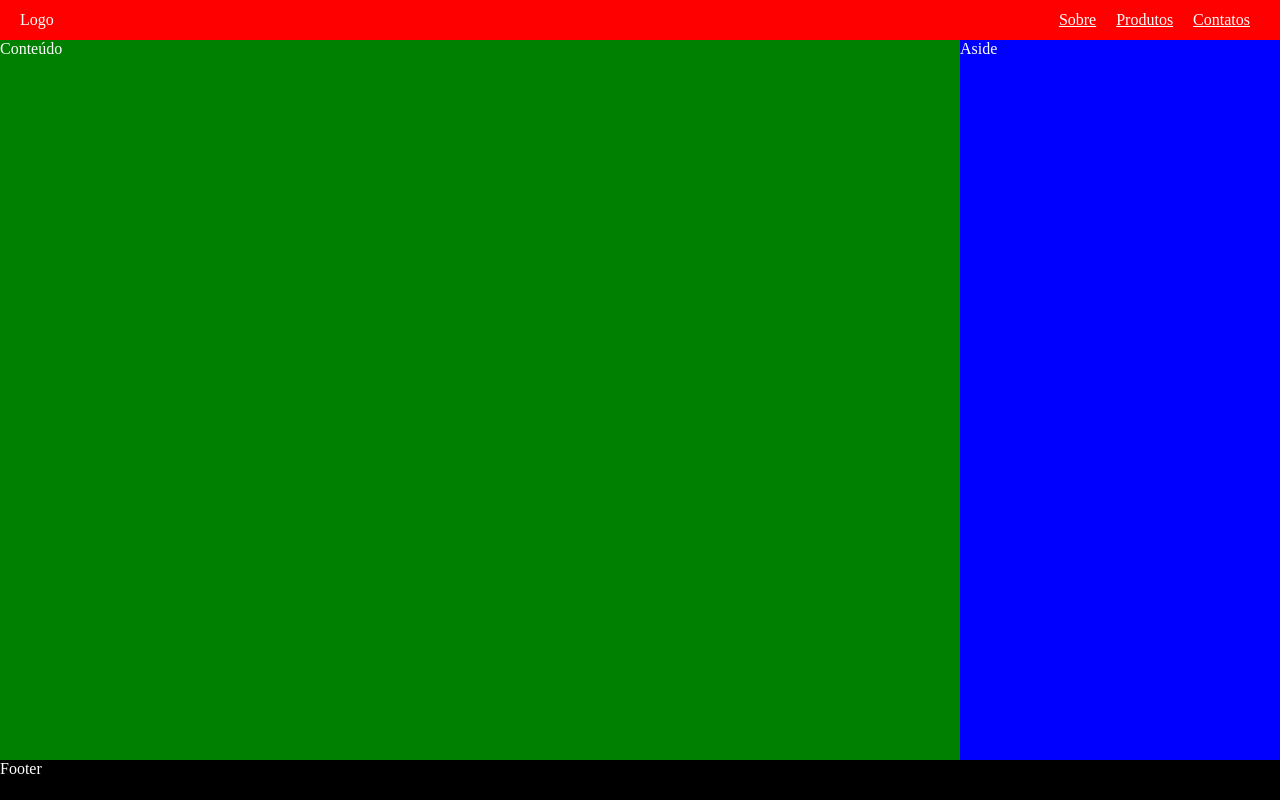
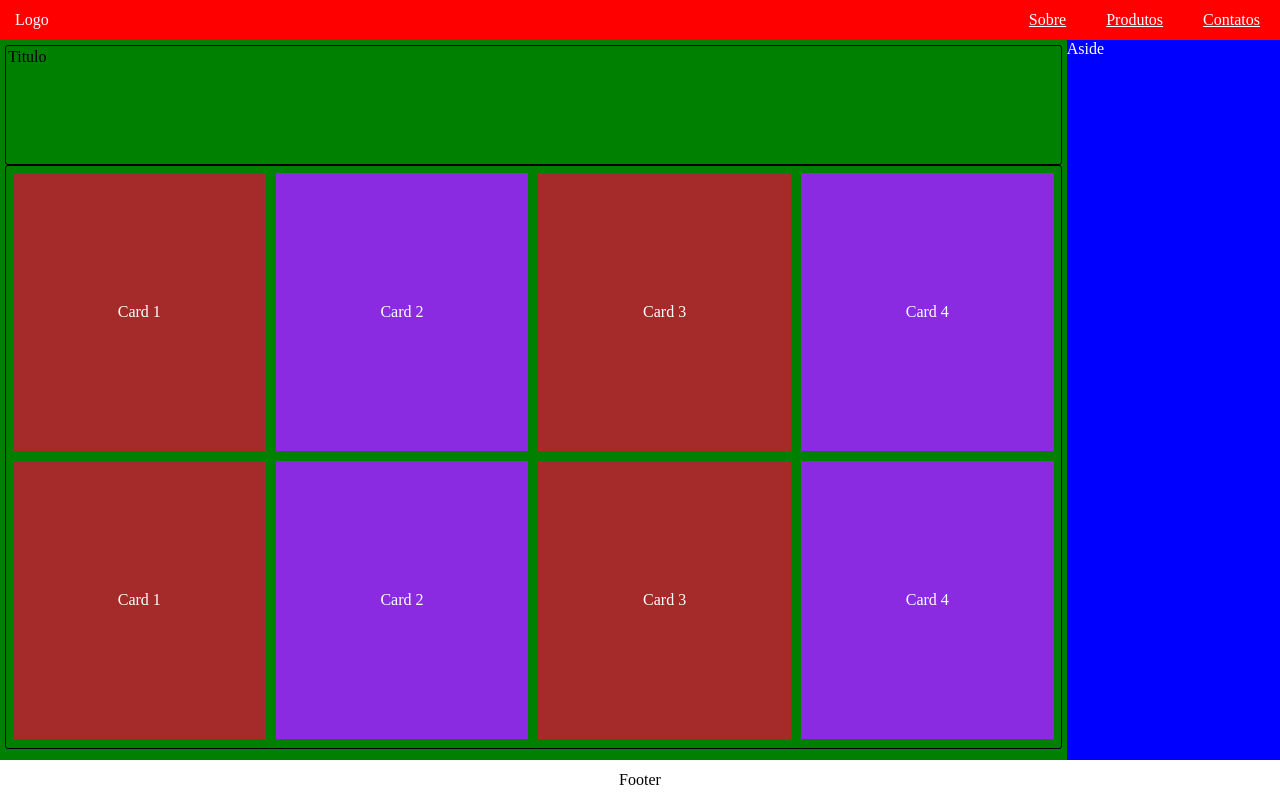
Before and after one commit to rossanp/CSS-Grid-Layout-e-Flexbox, a plain HTML site: page index.html in a window 1280 px wide. Drawn offline with Linux system fonts and the light colour scheme.

Commit message:
Terminando header e começando o conteudo

```diff
--- a/index.html
+++ b/index.html
@@ -1,5 +1,6 @@
 <!DOCTYPE html>
 <html lang="pt-br">
+
 <head>
     <meta charset="UTF-8">
     <meta name="viewport" content="width=device-width, initial-scale=1.0">
@@ -8,22 +9,37 @@
 
     <link rel="stylesheet" href="styles.css">
 </head>
+
 <body>
     <div class="container">
-        <header class="header">
-            <div class="logo">
-                <p>Logo</p>
+        <header>
+            <div class="header">
+                <div class="logo">Logo</div>
+                <div class="menu">
+                    <ul>
+                        <li><a href="/">Sobre</a></li>
+                        <li><a href="/">Produtos</a></li>
+                        <li><a href="/">Contatos</a></li>
+                    </ul>
+                </div>
             </div>
-            <nav>
-                <ul class="menu">
-                    <li><a href="/">Sobre</a></li>
-                    <li><a href="/">Produtos</a></li>
-                    <li><a href="/">Contatos</a></li>
-                </ul>
-            </nav>
         </header>
         <div class="conteudo">
-            <p>Conteúdo</p>
+            <div class="box-cards">
+                <div class="titulo">Titulo</div>
+                <div class="card">
+                    <div class="cards">
+                        <div class="card1"><p>Card 1</p></div>
+                        <div class="card2"><p>Card 2</p></div>
+                        <div class="card1"><p>Card 3</p></div>
+                        <div class="card2"><p>Card 4</p></div>
+                        <div class="card1"><p>Card 1</p></div>
+                        <div class="card2"><p>Card 2</p></div>
+                        <div class="card1"><p>Card 3</p></div>
+                        <div class="card2"><p>Card 4</p></div>
+                    </div>
+                </div>
+            </div>
         </div>
         <aside class="aside">
             <p>Aside</p>
--- a/styles.css
+++ b/styles.css
@@ -9,44 +9,115 @@
 
 .container {
     display: grid;
-    grid-template-columns: repeat(4, 1fr);
+    grid-template-columns: 5fr 1fr;
     grid-template-rows: 5vh 90vh 5vh;
+}
+
+/* estilisando o header */
+header {
+    grid-template-columns: 1fr 5fr;
+    grid-column-start: 1;
+    grid-column-end: 3;
+    background-color: red;
 }
 
 .header {
     display: flex;
-    background-color: red;
+    height: 100%;
+    align-items: center;
     justify-content: space-between;
-    padding: 20px;
-    align-items: center;
-    grid-column-start: 1;
-    grid-column-end: 5;
 }
 
-.menu {
+.logo {
+    padding: 15px;
+}
+
+.menu ul{
     display: flex;
 }
 
-.menu li a {
-    display: flex;
-    padding: 10px;
-    font-style: none;
+.menu li {
+    padding: 15px;
 }
 
-.conteudo {
+.menu a {
+    padding: 5px;
+}
+
+/* estilisando o conteúdo do site */
+ .conteudo {
+    display: grid;
     background-color: green;
     grid-column-start: 1;
-    grid-column-end: 4;
+    grid-column-end: 2;
 }
 
+.box-cards {
+    display: grid;
+    grid-template-columns: 1fr;
+    grid-template-rows: 15vh 73vh;
+    padding: 5px;
+}
+
+.titulo {
+    grid-row-start: 1;
+    grid-row-end: 2;
+    height: 100%;
+    border: 1px solid black;
+    border-radius: 3px;
+    color: black;
+    padding: 2px;
+}
+
+.card {
+    height: 100%;
+    border: 1px solid black;
+    border-radius: 3px;
+    grid-row-start: 2;
+    grid-row-end: 3;
+    color: black;
+    padding: 2px;
+}
+
+/* Estilisando os cards */
+.cards {
+    display: grid;
+    grid-template-columns: 1fr 1fr 1fr 1fr;
+    grid-template-rows: 36vh 36vh;
+}
+
+.card1 {
+    display: grid;
+    justify-items: center;
+    align-items: center;
+    margin: 5px;
+    background-color: brown;
+}
+
+.card2 {
+    display: grid;
+    justify-items: center;
+    align-items: center;
+    margin: 5px;
+    background-color: blueviolet;
+}
+
+/* estilisando o aside */
 .aside {
     background-color: blue;
-    grid-column-start: 4;
-    grid-column-end: 5;
+    grid-column-start: 2;
+    grid-column-end: 3;
 }
 
+/* estilisando o footer */
 footer {
-    background-color: black;
+    display: grid;
     grid-column-start: 1;
-    grid-column-end: 5;
+    grid-column-end: 3;
+    justify-content: center;
+    align-content: center;
 }
+
+footer p {
+    color: black;
+}
```
